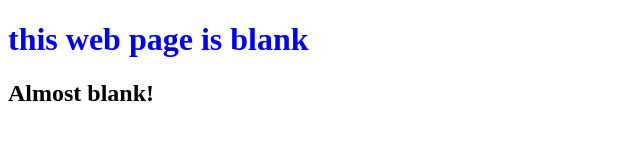
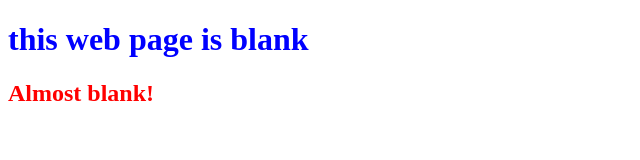
Before and after one commit to SotoMundo/zmain_openSAP_repo, a plain HTML site: page index.html in a window 1280 px wide. Shown: the whole page, without its empty margins (0-640 px from the left). Drawn offline with Linux system fonts and the light colour scheme.

Commit message:
changed style colour red to header 2

```diff
--- a/index.html
+++ b/index.html
@@ -5,6 +5,6 @@
 </head>
 	<body>
 		<h1 style="color:blue">this web page is blank</h1>
-		<h2>Almost blank!</h2>
+		<h2 style="color:red">Almost blank!</h2>
 	</body>
 </html>
```
